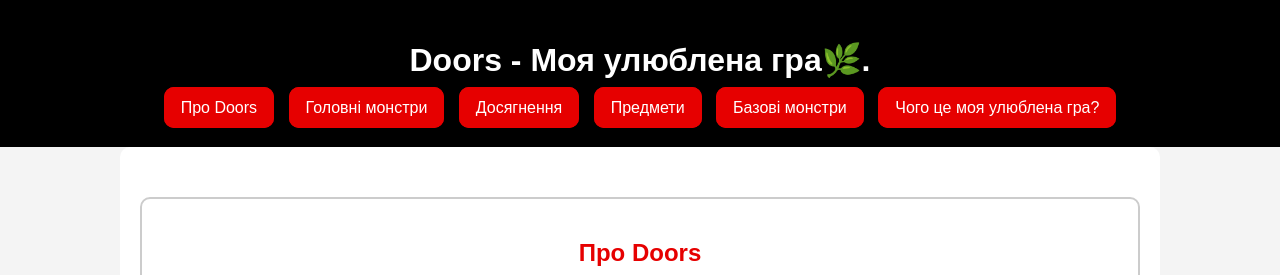
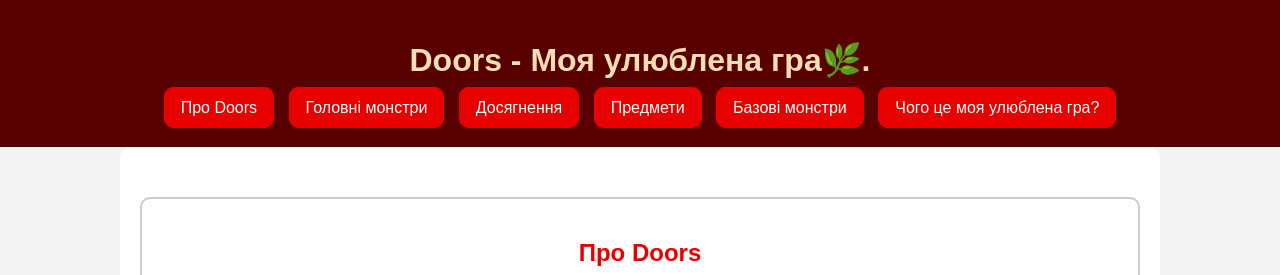
Before and after one commit to ValentiTeach/Doors--, a plain HTML site: page index.html in a window 1280 px wide. Shown: the top 275 px of the page. Drawn offline with Linux system fonts and the light colour scheme.

Commit message:
Update style.css

```diff
--- a/style.css
+++ b/style.css
@@ -1,14 +1,14 @@
 body {
     font-family: Arial, sans-serif;
     background-color: #f4f4f4;
-    color: brown;
+    color: rgb(124, 86, 15);
     margin: 0;
     padding: 0;
 }
 
 header {
-    background-color: #000000;
-    color: #ffffff;
+    background-color: #580000;
+    color: wheat;
     padding: 20px;
     text-align: center;
 }
@@ -76,8 +76,8 @@ h3{
     text-align: center;
 }
 footer {
-    background-color: #000;
-    color: white;
+    background-color: brown;
+    color:whitesmoke;
     text-align: center;
     padding: 15px;
     margin-top: 30px;
```
